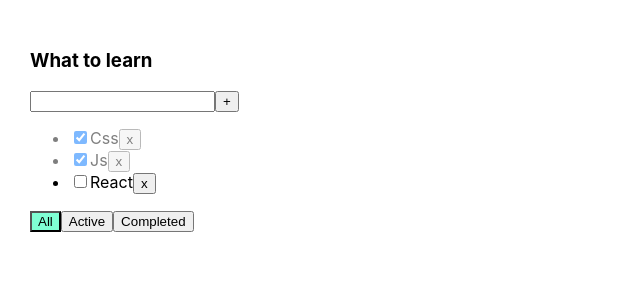
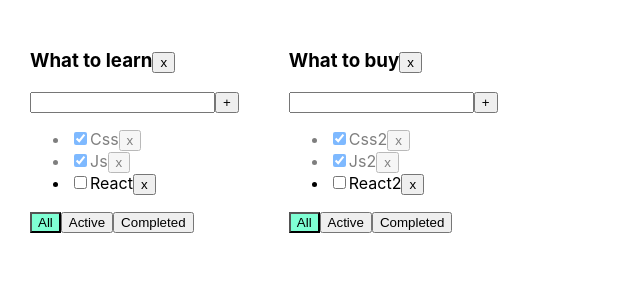
Before and after one commit to uladzidu/to-do-list, a React (Create React App) app: page / in a window 1280 px wide. Shown: the top 300 px of the page, without its empty margins (0-640 px from the left). Built offline with nearby package versions, Linux system fonts and the light colour scheme.

Commit message:
03.06 Todolist, lesson 05 is done

```diff
--- a/src/App.tsx
+++ b/src/App.tsx
@@ -4,61 +4,111 @@ import {TaskType, Todolist} from "./Todolist";
 import {v1} from "uuid";
 
 export type FilterType = 'all' | 'active' | 'completed'
+export type TodolistsPropsType = {
+    id: string
+    title: string
+    filter: FilterType
+}
+
 
 export function App() {
 
-    let [tasks, setTasks] = useState([
-        {id: v1(), title: 'Css', isDone: true},
-        {id: v1(), title: 'Js', isDone: true},
-        {id: v1(), title: 'React', isDone: false},
+    let todolistId1 = v1()
+    let todolistId2 = v1()
+
+    const [todolists, SetTodolists] = useState<Array<TodolistsPropsType>>([
+        {id: todolistId1, title: 'What to learn', filter: 'all'},
+        {id: todolistId2, title: 'What to buy', filter: 'all'},
     ])
-    let [filter, setFilter] = useState<FilterType>('all')
 
-    function removeTask(taskId : string) {
-        let resultTasks = tasks.filter( elem => elem.id !== taskId )
-        setTasks(resultTasks)
-    }
+    let [tasks, setTasks] = useState({
+        [todolistId1]: [
+            {id: v1(), title: 'Css', isDone: true},
+            {id: v1(), title: 'Js', isDone: true},
+            {id: v1(), title: 'React', isDone: false},
+        ],
+        [todolistId2]: [
+            {id: v1(), title: 'Css2', isDone: true},
+            {id: v1(), title: 'Js2', isDone: true},
+            {id: v1(), title: 'React2', isDone: false},
+        ]
+    })
 
-    function changeFilter (filterValue : FilterType) {
-        setFilter(filterValue)
-    }
+    function removeTask(todolistId: string, taskId: string) {
 
-    function addTask (newTaskTitle : string) {
-        const newTask = {id : v1(), title: newTaskTitle, isDone: false}
-        setTasks([newTask, ...tasks])
+        setTasks({...tasks, [todolistId]: tasks[todolistId].filter(elem => elem.id !== taskId)})
 
     }
 
-    function changeCheckBoxStatus(taskId : string, isDone : boolean): void {
-        const task = tasks.find( (elem: TaskType) =>
+    function removeTodolist(todolistId : string) {
+
+        SetTodolists(todolists.filter( elem => elem.id !== todolistId ))
+    }
+
+    function changeFilter(todolistId: string, filterValue: FilterType) {
+
+        SetTodolists(todolists.map(elem =>
+
+            elem.id === todolistId ? {...elem, filter: filterValue} : elem))
+
+    }
+
+    function addTask(todolistId: string, newTaskTitle: string) {
+
+        const newTask = {id: v1(), title: newTaskTitle, isDone: false}
+
+        setTasks({...tasks, [todolistId]: [newTask, ...tasks[todolistId]]})
+    }
+
+    function addTodolist() {
+
+        const newTodolist = {id: v1(), title: 'What to heyyyyy', filter: 'all'}
+
+        SetTodolists([...todolists,{id: v1(), title: 'What to learn', filter: 'all'}])
+
+    }
+
+    function changeCheckBoxStatus(todolistId: string, taskId: string, isDone: boolean): void {
+
+        const task = tasks[todolistId].find((elem: TaskType) =>
             elem.id === taskId
-         )
+        )
         if (task) {
             task.isDone = isDone
         }
-        setTasks([...tasks]);
+        setTasks({...tasks});
     }
-
-    let filteredTasks = tasks
-
-    if (filter === 'completed') {
-        filteredTasks = tasks.filter(elem => elem.isDone)
-    }
-    if (filter === 'active') {
-        filteredTasks = tasks.filter(elem => !elem.isDone)
-    }
-
 
     return (
         <div className={'App'}>
-            <Todolist title = {'What to learn'}
-                      tasks = {filteredTasks}
-                      removeTask = {removeTask}
-                      changeFilter = {changeFilter}
-                      filter = {filter}
-                      addTask = {addTask}
-                      changeCheckBoxStatus = {changeCheckBoxStatus}
-            />
+
+            {todolists.map((elem) => {
+
+                let filteredTasks = tasks[elem.id]
+
+                if (elem.filter === 'completed') {
+                    filteredTasks = tasks[elem.id].filter(elem => elem.isDone)
+                }
+                if (elem.filter === 'active') {
+                    filteredTasks = tasks[elem.id].filter(elem => !elem.isDone)
+                }
+
+                return (
+                    <Todolist
+                        key={elem.id}
+                        todolistId={elem.id}
+                        title={elem.title}
+                        filter={elem.filter}
+                        tasks={filteredTasks}
+                        removeTask={removeTask}
+                        removeTodolist = {removeTodolist}
+                        changeFilter={changeFilter}
+                        addTask={addTask}
+                        changeCheckBoxStatus={changeCheckBoxStatus}
+                    />
+                )
+            })}
+
 
         </div>
 
--- a/src/Todolist.tsx
+++ b/src/Todolist.tsx
@@ -8,13 +8,15 @@ export type TaskType = {
 }
 
 type TodolistPropsType = {
+    todolistId : string
     title: string
     tasks: Array<TaskType>
-    removeTask: (taskId : string) => void
-    changeFilter : (filterValue : FilterType) => void
+    removeTask: (todolistId: string,taskId : string) => void
+    removeTodolist : (todolistId : string) => void
+    changeFilter : (todolistId : string,filterValue : FilterType) => void
     filter : FilterType
-    addTask : (newTaskTitle : string) => void
-    changeCheckBoxStatus : (taskId : string, isDone : boolean) => void
+    addTask : (todolistId: string,newTaskTitle : string) => void
+    changeCheckBoxStatus : (todolistId: string,taskId : string, isDone : boolean) => void
 }
 
 export function Todolist(props: TodolistPropsType) {
@@ -28,9 +30,10 @@ export function Todolist(props: TodolistPropsType) {
     }
 
     const onKeyPressHandler = (e: KeyboardEvent<HTMLInputElement>) => {
-        if (e.ctrlKey && e.charCode === 13 && newTaskTitle.trim() !== '') {
-            props.addTask(newTaskTitle.trim());
+        if ((e.ctrlKey && e.key === 'Enter') && newTaskTitle.trim() !== '') {
+            props.addTask(props.todolistId,newTaskTitle.trim());
             setNewTaskTitle('');
+
         } else {
             setError('Field is required')
         }
@@ -38,20 +41,24 @@ export function Todolist(props: TodolistPropsType) {
 
     const todolistAddTask = () => {
         if (newTaskTitle.trim() !== '' ) {
-            props.addTask(newTaskTitle.trim())
+            props.addTask(props.todolistId,newTaskTitle.trim())
         } else {
             setError('Field is required')
         }
         setNewTaskTitle('')}
+    const removeTodolistHandler = () => {props.removeTodolist(props.todolistId)}
 
-    const allChangeFilterHandler = () => {props.changeFilter('all')}
-    const activeChangeFilterHandler = () => {props.changeFilter('active')}
-    const completedChangeFilterHandler = () => {props.changeFilter('completed')}
+    const allChangeFilterHandler = () => {props.changeFilter(props.todolistId,'all')}
+    const activeChangeFilterHandler = () => {props.changeFilter(props.todolistId,'active')}
+    const completedChangeFilterHandler = () => {props.changeFilter(props.todolistId,'completed')}
 
 
     return (
         <div>
-            <h3>{props.title}</h3>
+            <h3>
+                {props.title}
+                <button onClick={removeTodolistHandler}>x</button>
+            </h3>
             <div>
                 <input value={newTaskTitle}
                        onChange={onChangeHandler}
@@ -64,9 +71,9 @@ export function Todolist(props: TodolistPropsType) {
             <ul>
                 {props.tasks.map(elem => {
 
-                    const todolistRemoveTask = () => {props.removeTask(elem.id)}
+                    const todolistRemoveTask = () => {props.removeTask(props.todolistId, elem.id)}
                     const checkBoxOnChangeHandler = (e : ChangeEvent<HTMLInputElement>) =>
-                    {props.changeCheckBoxStatus (elem.id, e.currentTarget.checked)}
+                    {props.changeCheckBoxStatus (props.todolistId,elem.id, e.currentTarget.checked)}
 
                     return (
                         <li key={elem.id} className={ elem.isDone ? 'isDone' : ''}>
@@ -75,6 +82,7 @@ export function Todolist(props: TodolistPropsType) {
                                    onChange={checkBoxOnChangeHandler}/>
                             <span>{elem.title}</span>
                             <button onClick={todolistRemoveTask}>x</button>
+
                         </li>
                     )
                 })}
```
